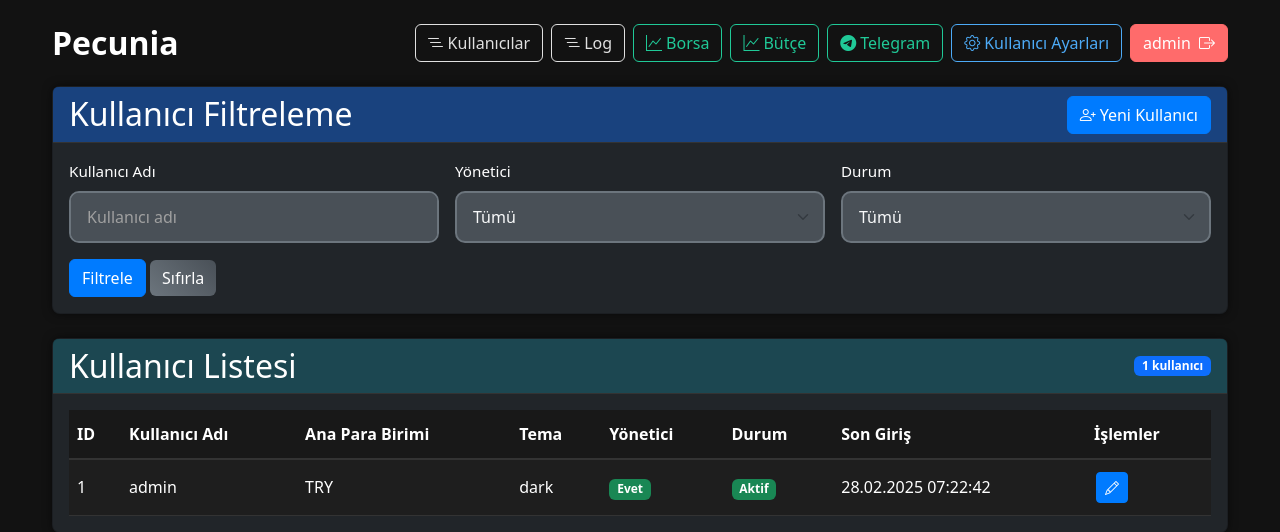
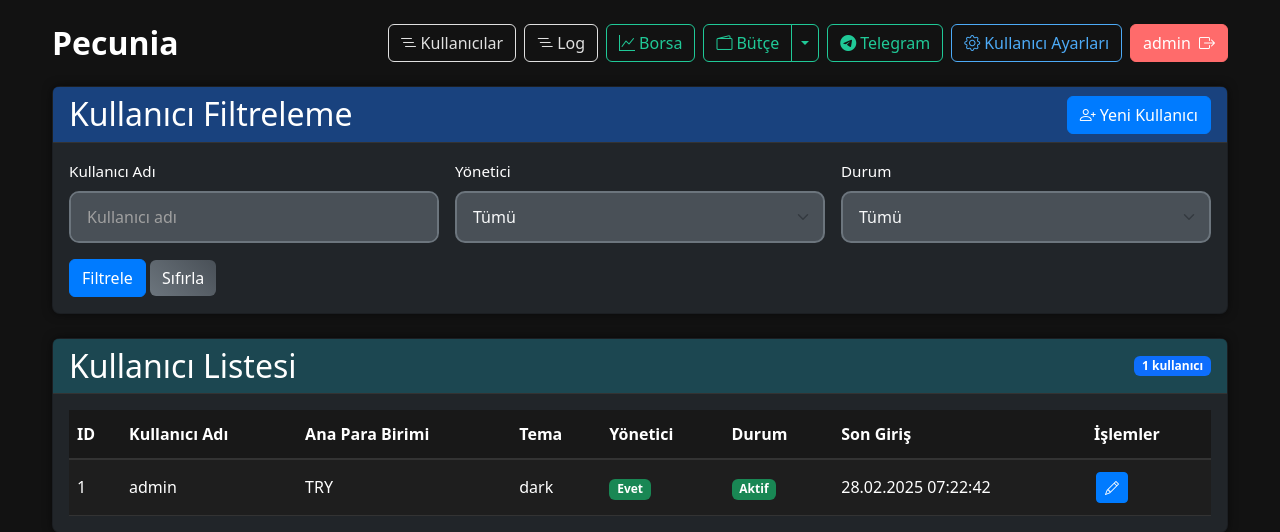
Before and after one commit to hermesthecat/odeme_takip, a PHP site: page /admin.php in a window 1280 px wide. Shown: the top 532 px of the page. Run offline with PHP 8.4, Linux system fonts and the light colour scheme; a user stored in the database is signed in; data comes from the database, SQL or seed files in the repository; some libraries are stand-ins or nearby versions.

Commit message:
Navbar yapısında güncellemeler yapıldı; Bütçe butonu dropdown menü ile genişletildi ve yeni ödeme yöntemleri bağlantıları eklendi. Kullanıcı arayüzü iyileştirildi.

```diff
--- a/navbar_app.php
+++ b/navbar_app.php
@@ -15,9 +15,26 @@
                 <a href="borsa.php" class="btn btn-outline-success me-2">
                     <i class="bi bi-graph-up me-1"></i>Borsa
                 </a>
-                <a href="app.php" class="btn btn-outline-success me-2">
-                    <i class="bi bi-graph-up me-1"></i>Bütçe
-                </a>
+                <div class="btn-group me-2">
+                    <a href="app.php" class="btn btn-outline-success">
+                        <i class="bi bi-wallet2 me-1"></i>Bütçe
+                    </a>
+                    <button type="button" class="btn btn-outline-success dropdown-toggle dropdown-toggle-split" data-bs-toggle="dropdown" aria-expanded="false">
+                        <span class="visually-hidden">Menüyü aç</span>
+                    </button>
+                    <ul class="dropdown-menu">
+                        <li>
+                            <a class="dropdown-item" href="card.php">
+                                <i class="bi bi-cash-coin me-1"></i>Ödeme Yöntemleri
+                            </a>
+                        </li>
+                        <li>
+                            <a class="dropdown-item" href="payment_power.php">
+                                <i class="bi bi-credit-card me-1"></i>Ödeme Gücü
+                            </a>
+                        </li>
+                    </ul>
+                </div>
                 <a href="profile.php" class="btn btn-outline-success me-2">
                     <i class="bi bi-telegram me-1"></i>Telegram
                 </a>
```
